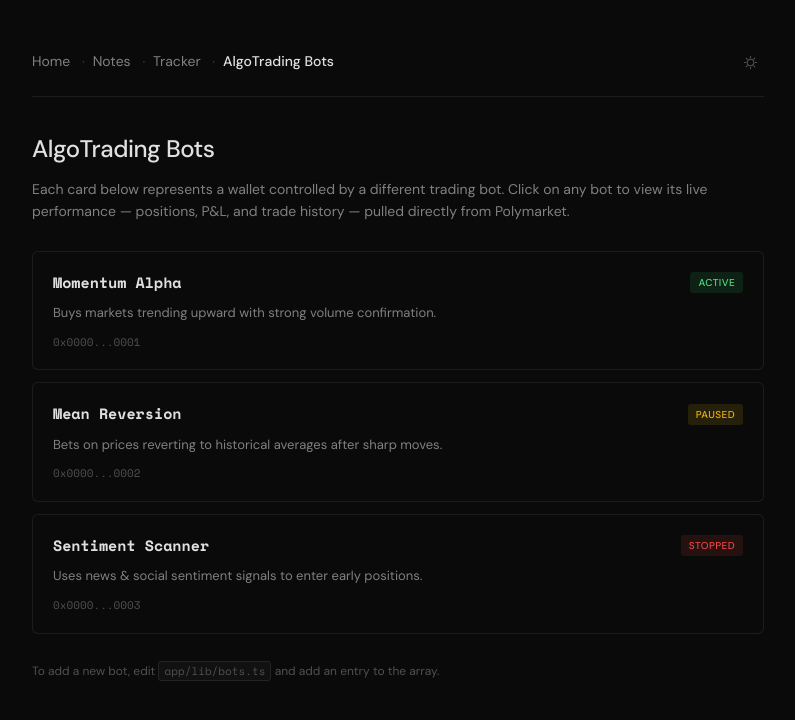
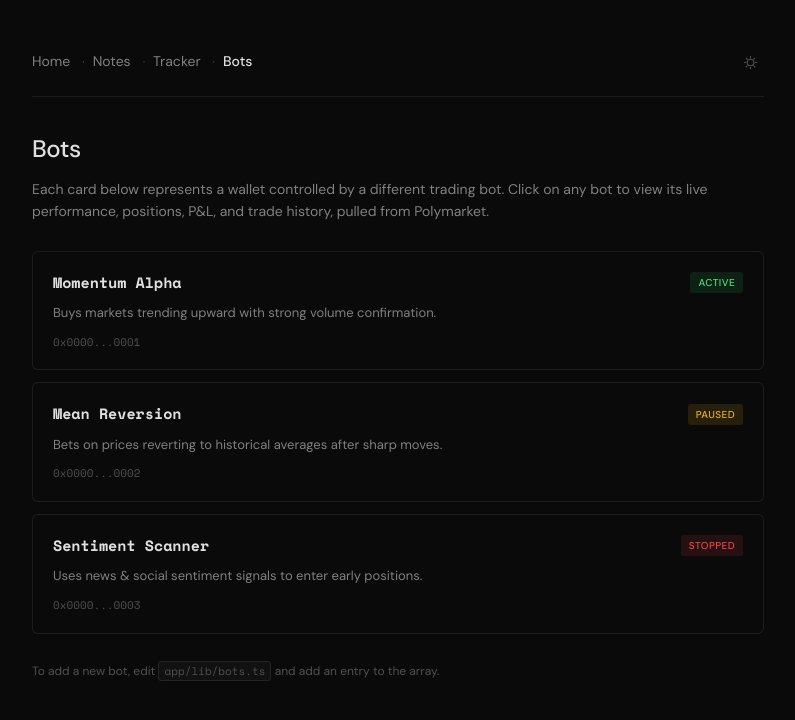
Before and after one commit to lesoca1/my-dashboard, a Next.js app: page /algotrading in a window 1280 px wide. Shown: the top 720 px of the page, without its empty margins (242-1037 px from the left). Built offline with nearby package versions, Linux system fonts and the light colour scheme.

Commit message:
small css fixes

```diff
--- a/app/algotrading/page.tsx
+++ b/app/algotrading/page.tsx
@@ -20,11 +20,11 @@ export default function AlgotradingPage() {
       <hr className="nav-rule" />
 
       <main className="page-content fade-in">
-        <h1 className="page-title">AlgoTrading Bots</h1>
+        <h1 className="page-title">Bots</h1>
         <p className="ab-desc">
           Each card below represents a wallet controlled by a different trading
-          bot. Click on any bot to view its live performance — positions, P&L,
-          and trade history — pulled directly from Polymarket.
+          bot. Click on any bot to view its live performance, positions, P&L,
+          and trade history, pulled from Polymarket.
         </p>
 
         <div className="ab-grid">
--- a/app/components/Nav.tsx
+++ b/app/components/Nav.tsx
@@ -27,7 +27,7 @@ export default function Nav() {
     { href: "/", label: "Home" },
     { href: "/notes", label: "Notes" },
     { href: "/tracker", label: "Tracker" },
-    { href: "/algotrading", label: "AlgoTrading Bots" },
+    { href: "/algotrading", label: "Bots" },
   ];
 
   return (
--- a/app/globals.css
+++ b/app/globals.css
@@ -356,7 +356,7 @@ a:hover { color: var(--link-hover); }
   display: flex;
   flex-direction: column;
   align-items: flex-start;
-  min-height: 20vh;
+  min-height: 10vh;
   justify-content: center;
 }
 
```
